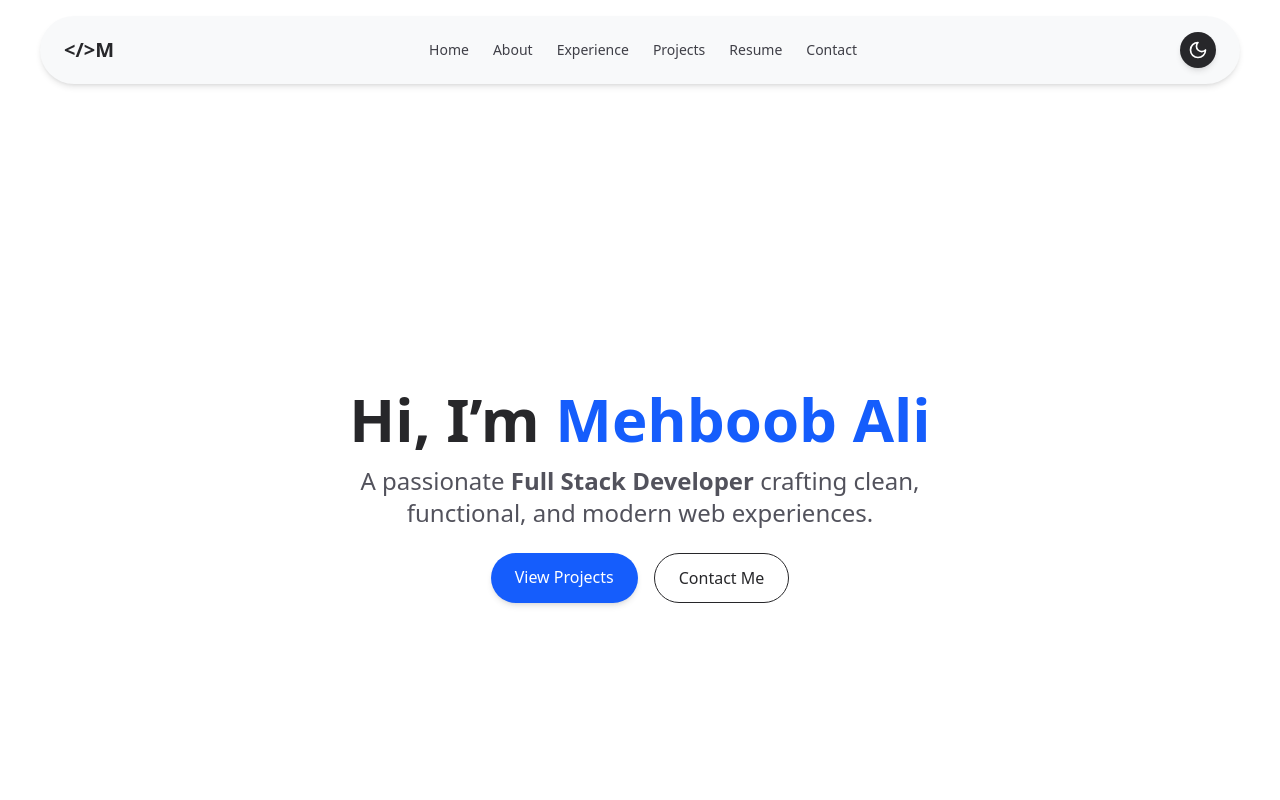
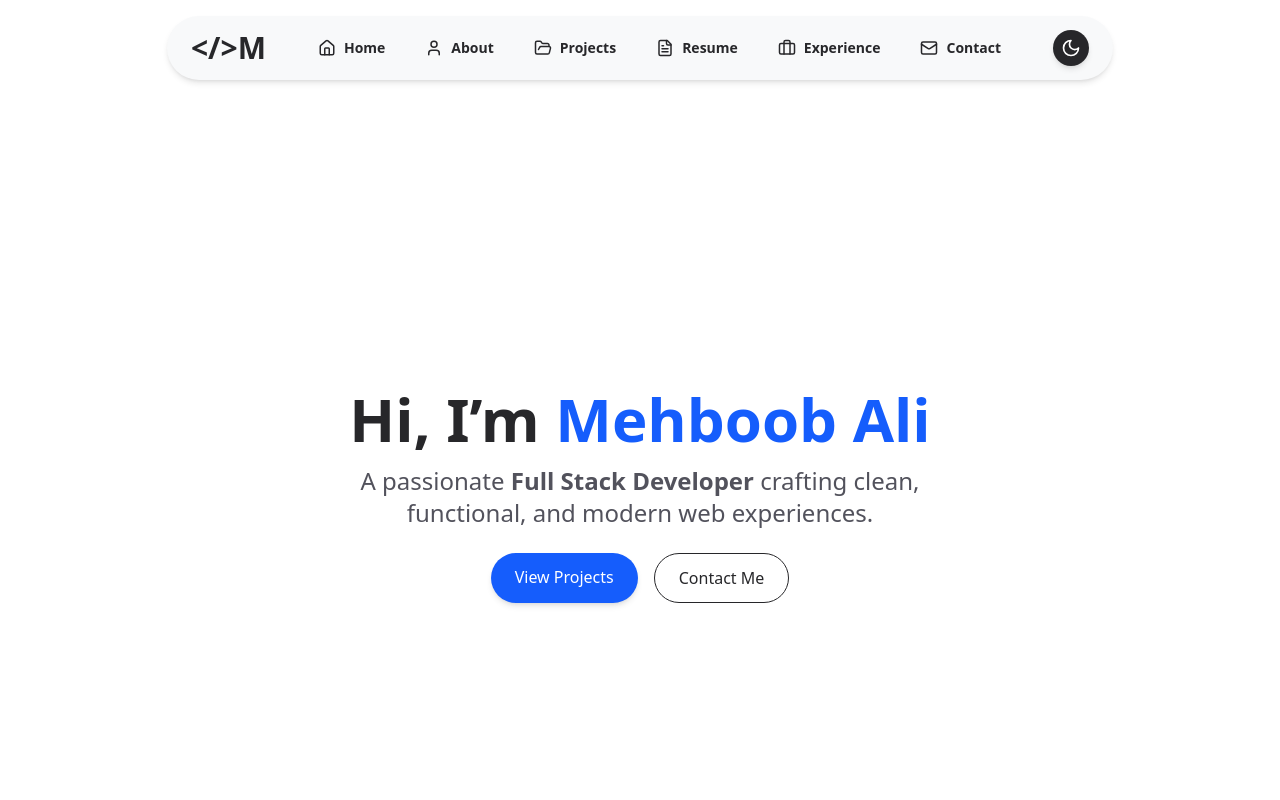
Before and after one commit to meali029/Portfolio, a React (Vite) app: page / in a window 1280 px wide. Shown: the top 800 px of the page. Built offline with nearby package versions, Linux system fonts and the light colour scheme.

Commit message:
navbar update

```diff
--- a/src/App.css
+++ b/src/App.css
@@ -1 +1,17 @@
 @import "tailwindcss";
+@layer utilities {
+    .animate-slideDown {
+      animation: slideDown 0.3s ease-out;
+    }
+
+    @keyframes slideDown {
+      from {
+        opacity: 0;
+        transform: translateY(-20px);
+      }
+      to {
+        opacity: 1;
+        transform: translateY(0);
+      }
+    }
+  }
--- a/src/App.jsx
+++ b/src/App.jsx
@@ -17,7 +17,8 @@ const App = () => {
           <Hero />
         </section>
 
-        <section id="about">
+        <section id="about" >
+
           <About />
         </section>
 
--- a/src/components/Contact/Contact.jsx
+++ b/src/components/Contact/Contact.jsx
@@ -22,7 +22,7 @@ function Contact() {
   };
 
   return (
-    <section id="contact" className="py-16 mb-8 bg-gray-100 text-zinc-800">
+    <section id="contact" className="py-16  bg-gray-100 text-zinc-800">
       <div className="max-w-6xl mx-auto px-6">
         <h2 className="text-3xl font-bold mb-10 text-center text-gray-900">📬 Get in Touch</h2>
 
--- a/src/components/Navbar/Navbar.jsx
+++ b/src/components/Navbar/Navbar.jsx
@@ -1,64 +1,107 @@
 import { useState, useEffect } from 'react';
-import { Menu, X, Sun, Moon } from 'lucide-react';
+import {
+  Menu, X, Sun, Moon,
+  Home, User, Briefcase, FolderOpen, FileText, Mail
+} from 'lucide-react';
+
+const navItems = [
+  { name: 'Home', icon: Home },
+  { name: 'About', icon: User },
+  { name: 'Projects', icon: FolderOpen },
+  { name: 'Resume', icon: FileText },
+  { name: 'Experience', icon: Briefcase },
+  { name: 'Contact', icon: Mail },
+];
 
 const Navbar = () => {
   const [darkMode, setDarkMode] = useState(false);
+  const [menuOpen, setMenuOpen] = useState(false);
+  const [activeSection, setActiveSection] = useState('home');
   const [scrolledToTop, setScrolledToTop] = useState(true);
-  const [menuOpen, setMenuOpen] = useState(false);
 
   useEffect(() => {
-    const handleScroll = () => {
-      setScrolledToTop(window.scrollY <= 10);
-    };
-    window.addEventListener('scroll', handleScroll);
-    return () => window.removeEventListener('scroll', handleScroll);
+    const sections = document.querySelectorAll('section[id]');
+    const observer = new IntersectionObserver(
+      entries => {
+        entries.forEach(entry => {
+          if (entry.isIntersecting) {
+            const id = entry.target.id;
+            setActiveSection(id);
+            if (id === 'home') {
+              setScrolledToTop(true);
+            } else {
+              setScrolledToTop(false);
+            }
+          }
+        });
+      },
+      { threshold: 0.6 }
+    );
+
+    sections.forEach(section => observer.observe(section));
+    return () => sections.forEach(section => observer.unobserve(section));
   }, []);
-
-  const navItems = ["Home", "About", "Experience", "Projects", "Resume", "Contact"];
 
   return (
     <>
       <nav
-        className={`fixed left-0 right-0 z-50 transition-all duration-300 ${
-          scrolledToTop ? 'top-0 h-[80px]' : 'bottom-10 h-[60px]'
+        className={`fixed left-0 right-0 z-50 flex justify-center transition-all duration-300 ${
+          scrolledToTop ? 'top-0 h-[80px]' : 'bottom-5 h-[50px]'
         }`}
       >
         <div
-          className={`mx-auto w-full ${
-            scrolledToTop ? 'max-w-[1200px] mt-4 py-4' : 'max-w-[1100px] py-2'
-          } px-6 rounded-[40px] bg-[#f8f9fa] flex items-center justify-between shadow-md transition-all duration-300`}
+          className={`flex items-center shadow-md px-6 transition-all duration-300 ${
+            scrolledToTop
+              ? 'mt-4 py-4 rounded-[40px] gap-10'
+              : 'py-2 rounded-full gap-4'
+          } bg-[#f8f9fa] ${darkMode ? 'dark:bg-zinc-900' : 'bg-[#f8f9fa]'}`}
         >
           {/* Logo */}
-          <div className={`flex items-center gap-2 transition-all duration-300 ${
+          <div
+            className={`flex items-center gap-2 transition-opacity duration-300 ${
               scrolledToTop ? 'opacity-100' : 'opacity-0 pointer-events-none hidden'
-          }`}>
-            <h1 className="font-bold text-xl text-zinc-800">{`</>M`}</h1>
+            }`}
+          >
+            <h1 className={`font-bold text-3xl text-zinc-800 ${darkMode ? 'dark:text-white' : 'text-zinc-800'}`}>{"</>M"}</h1>
           </div>
 
           {/* Nav Links */}
-          <ul className={`hidden md:flex text-sm font-medium text-zinc-700 ${
-            scrolledToTop ? 'gap-6' : 'gap-4'
-          }`}>
-            {navItems.map((item, i) => (
-              <li key={i}>
+          <ul className={`hidden md:flex text-sm font-medium text-zinc-700 gap-4 ${darkMode ? 'dark:text-white' : 'text-zinc-800'}`}>
+            {navItems.map((item, i) => {
+              const Icon = item.icon;
+              const isActive = activeSection === item.name.toLowerCase();
+              return (
+                <li key={i} className="relative group">
                   <a
-                  href={`#${item.toLowerCase()}`}
-                  className="hover:text-blue-500 transition-colors duration-200"
+                    href={`#${item.name.toLowerCase()}`}
+                    className={`flex items-center gap-1 font-bold relative px-3 py-2 rounded-xl transition-all duration-300 transform group-hover:scale-110 group-hover:bg-blue-100   ${darkMode ? 'dark:text-white  dark:group-hover:bg-zinc-800  hover:text-blue-400' : 'text-zinc-800  hover:text-blue-600'} ${
+                      isActive ? 'text-blue-600' : 'text-zinc-800'
+                    } `}
                   >
-                  {item}
+                    <Icon size={scrolledToTop ? 18 : 22} />
+                    <span
+                      className={`ml-1 transition-all duration-300 ${
+                        scrolledToTop
+                          ? 'inline'
+                          : 'absolute opacity-0 group-hover:opacity-100 top-[-37px] left-[20px] -translate-x-1/2 bg-white p-2 text-blue text-xs  rounded-tl-lg rounded-tr-lg shadow-neutral-700'
+                      } ${darkMode ? ' dark:group-hover:bg-zinc-800 ' : ''}`}
+                    >
+                      {item.name}
+                    </span>
                   </a>
                 </li>
-            ))}
+              );
+            })}
           </ul>
 
-          {/* Buttons */}
-          <div className="flex items-center gap-2 md:gap-3 ml-2">
+          {/* Dark Mode + Mobile Menu */}
+          <div className="flex items-center ml-auto gap-2 md:gap-3">
             <button
               onClick={() => setDarkMode(!darkMode)}
-              className="p-2 rounded-full bg-zinc-800 text-white shadow-md transition hover:scale-110"
+              className={`p-2 rounded-full shadow-md transition hover:scale-110 duration-300 ${darkMode ?  'bg-white text-zinc-800':'bg-zinc-800 text-white' }`}
               aria-label="Toggle Dark Mode"
             >
-              {darkMode ? <Sun size={20} /> : <Moon size={20} />}
+              {darkMode ? <Sun size={20}/> : <Moon size={20} />}
             </button>
             <button
               className="md:hidden text-zinc-800"
@@ -73,25 +116,40 @@ const Navbar = () => {
 
       {/* Mobile Menu */}
       {menuOpen && (
-        <div className="md:hidden bg-white w-full fixed top-[80px] left-0 shadow-lg z-40">
-          <ul className="flex flex-col p-6 gap-4 text-zinc-700 font-medium">
-            {navItems.map((item, i) => (
+  <div className="md:hidden fixed top-[80px] left-0 w-full z-40 animate-slideDown">
+    <div className={` mx-4 mt-2 rounded-2xl shadow-xl border p-4 ${darkMode ? 'dark:bg-zinc-900 dark:border-zinc-700' : ' border-zinc-200 bg-white'}`}>
+      <ul className={`flex flex-col gap-3 text-zinc-700 font-semibold ${darkMode ? 'dark:text-white' : 'text-zinc-800'}`}>
+        {navItems.map((item, i) => {
+          const Icon = item.icon;
+          const isActive = activeSection === item.name.toLowerCase();
+          return (
             <li key={i}>
               <a
-                  href={`#${item.toLowerCase()}`}
+                href={`#${item.name.toLowerCase()}`}
                 onClick={() => setMenuOpen(false)}
-                  className="hover:text-blue-500 transition-colors duration-200"
+                className={`flex items-center gap-3 px-4 py-2 rounded-xl transition-all duration-300 ${darkMode?
+                  'dark:text-white dark:bg-zinc-800 dark:hover:bg-zinc-700 dark:hover:text-white'
+                  : 'text-zinc-800 hover:bg-zinc-100'
+                } ${
+                  isActive
+                    ? 'bg-blue-100 text-blue-600 shadow-md'
+                    : 'hover:bg-zinc-100'
+                }`}
               >
-                  {item}
+                <Icon size={20} />
+                <span>{item.name}</span>
               </a>
             </li>
-            ))}
+          );
+        })}
       </ul>
+    </div>
   </div>
 )}
 
-      {/* Spacer for floating navbar */}
-      {!scrolledToTop && <div className="h-[80px] w-full"></div>}
+
+      {/* Spacer only needed when navbar is at bottom */}
+      {!scrolledToTop && <div className="h-[60px] w-full"></div>}
     </>
   );
 };
--- a/src/index.css
+++ b/src/index.css
@@ -0,0 +1,4 @@
+html {
+    scroll-behavior: smooth;
+    transition: background-color 0.3s ease, color 0.3s ease;
+  }
--- a/tailwind.config.js
+++ b/tailwind.config.js
@@ -1,9 +1,9 @@
-// tailwind.config.js
 export default {
   content: [
     "./index.html",
     "./src/**/*.{js,ts,jsx,tsx}",
   ],
+  darkMode: 'class', // 👈 Enables dark mode using 'class' strategy
   theme: {
     extend: {},
   },
```
Lines whose indentation alone changed are shown as unchanged.
